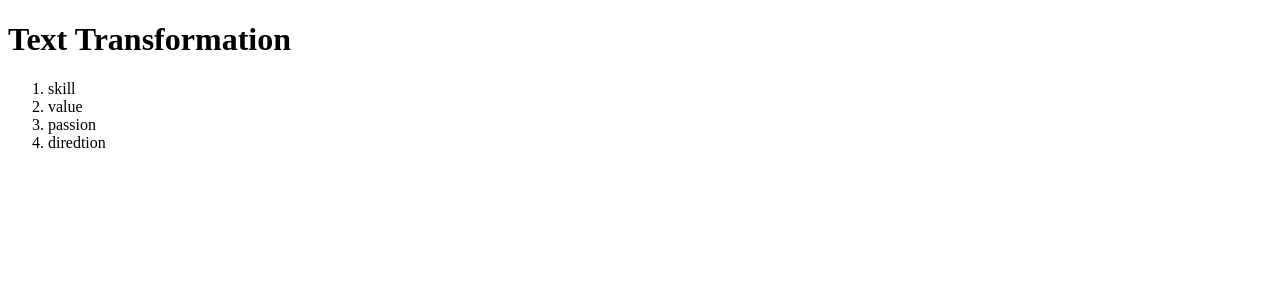
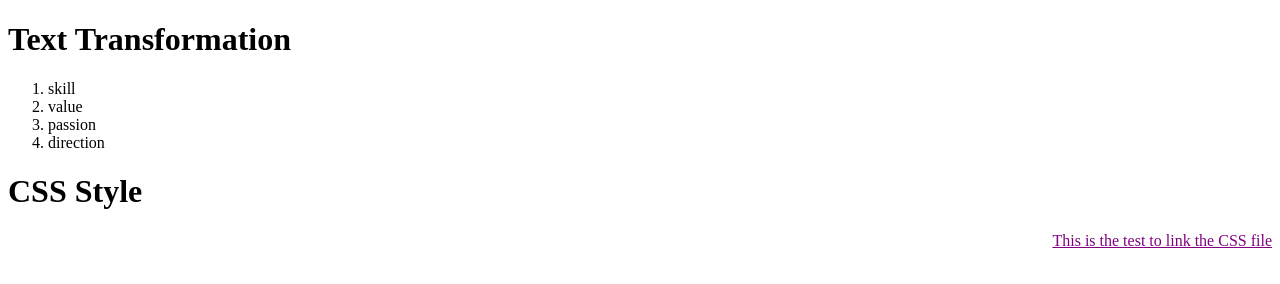
Before and after one commit to ianooi1/CSS_textTranform, a plain HTML site: page index.html in a window 1280 px wide. Drawn offline with Linux system fonts and the light colour scheme.

Commit message:
V2
Link CSS file

```diff
--- a/index.html
+++ b/index.html
@@ -9,9 +9,10 @@
     lowerLetter {
         text-transform: lowercase;
     }
+    </style>
 
+    <link rel="stylesheet" href="textTranform.css">
 
-    </style>
 </head>
 <body>
 
@@ -21,8 +22,11 @@
         <li>Skill</li>
         <li>Value</li>
         <li>Passion</li>
-        <li>DIREDtion</li>
+        <li>DIREction</li>
     </lowerLetter>
     </ol>
+
+    <h1>CSS Style</h1>
+    <p id="wordStyle">This is the test to link the CSS file</p>
 </body>
 </html>
--- /dev/null
+++ b/textTranform.css
@@ -0,0 +1,5 @@
+#wordStyle {
+color: purple;
+Text-align: right;
+Text-decoration: underline;
+}
```
